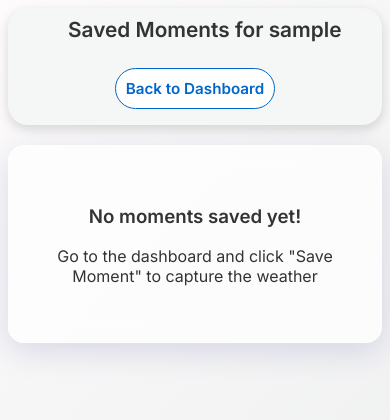
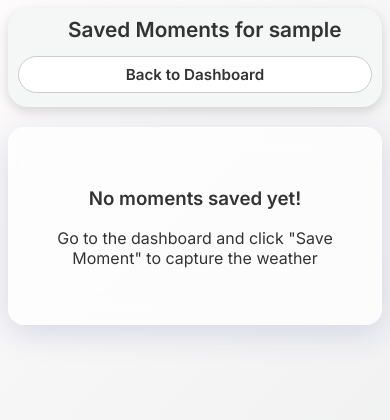
Before and after one commit to xorxe101/weather-station-project, a Flask app: page /my_moments in a window 390 px wide. Shown: the top 420 px of the page. Run offline with Flask 3, Linux system fonts and the light colour scheme; the visitor is signed in with stand-in values (Sample User, id 1); data that the repository does not hold is empty; some libraries are stand-ins or nearby versions.

Commit message:
Changed dahboard layout along with the my moments button

```diff
--- a/static/style.css
+++ b/static/style.css
@@ -69,7 +69,7 @@ h1 {
     justify-content: space-between !important;
     align-items: center !important;
 
-    gap: 20px; /* <--- Βάλε όσο θες (π.χ. 30px, 50px) */
+    gap: 10px; /* <--- Βάλε όσο θες (π.χ. 30px, 50px) */
 
     /* ΕΝΕΡΓΟΠΟΙΗΣΗ STICKY */
     position: -webkit-sticky; /* Για Safari */
@@ -163,13 +163,18 @@ h1 {
 /* =========================================== */
 @media screen and (max-width: 1024px) {
 
-    /* 1. ΒΑΣΙΚΟ CONTAINER HEADER (ΓΙΑ ΟΛΕΣ ΤΙΣ ΣΕΛΙΔΕΣ) */
+    /* 1. ΒΑΣΙΚΟ CONTAINER HEADER */
     .dashboard-header {
-        display: flex !important; /* Flex για απόλυτο έλεγχο */
-        flex-direction: column !important; /* Κάθετη στοίχιση */
-        align-items: center !important; /* Κεντράρισμα */
-        justify-content: center !important;
-        padding: 10px 10px !important;
+        display: flex !important;
+        flex-direction: column !important;
+        align-items: center !important;
+
+        /* ΑΛΛΑΓΗ 1: flex-start αντί για center.
+           Έτσι ο τίτλος μένει πάνω και το μενού ανοίγει προς τα κάτω χωρίς να τον σπρώχνει. */
+        justify-content: flex-start !important;
+
+        min-height: 60px !important;
+        padding: 10px !important;
         height: auto !important;
         border-radius: 20px !important;
         position: sticky;
@@ -185,37 +190,35 @@ h1 {
         border-radius: 0 0 25px 25px !important;
     }
 
-    /* 2. Η ΜΠΑΡΑ ΤΙΤΛΟΥ (Relative για να δουλέψει το Absolute) */
-    /* Ισχύει πλέον ΠΑΝΤΟΥ, αρκεί να υπάρχει το div "header-top-bar" */
+    /* 2. Η ΜΠΑΡΑ ΤΙΤΛΟΥ */
     .header-top-bar {
         position: relative !important;
         display: flex !important;
-        justify-content: center !important; /* Κεντράρισμα Τίτλου */
+        justify-content: center !important;
         align-items: center !important;
         width: 100%;
         min-height: 40px;
-    }
-
-    /* 3. Ο ΤΙΤΛΟΣ (ΠΑΝΤΑ ΚΕΝΤΡΟ ΜΕ PADDING) */
+        /* ΑΛΛΑΓΗ: Μικρό margin bottom αν χρειάζεται */
+        margin-bottom: 0 !important;
+    }
+
+    /* 3. Ο ΤΙΤΛΟΣ */
     .dashboard-header h1 {
         text-align: center !important;
         font-size: 1.3rem !important;
         margin: 0 !important;
         line-height: 1.2;
         width: 100%;
-
-        /* Padding για να μην καβαλάει το κουμπί δεξιά (αν υπάρχει) */
         padding: 0 50px !important;
         box-sizing: border-box;
     }
 
-    /* 4. ΤΟ ΚΟΥΜΠΙ HAMBURGER (ΚΑΡΦΩΜΕΝΟ ΔΕΞΙΑ) */
+    /* 4. ΤΟ ΚΟΥΜΠΙ HAMBURGER */
     #mobile-menu-toggle {
         position: absolute !important;
         right: 0 !important;
         top: 50% !important;
-        transform: translateY(-50%) !important; /* Κάθετο κεντράρισμα */
-
+        transform: translateY(-50%) !important;
         display: flex;
         flex-direction: column;
         justify-content: center;
@@ -240,7 +243,6 @@ h1 {
         transform-origin: center;
     }
 
-    /* Animation X */
     #mobile-menu-toggle.open span:nth-child(1) { transform: translateY(9px) rotate(45deg); }
     #mobile-menu-toggle.open span:nth-child(2) { opacity: 0; transform: scale(0); }
     #mobile-menu-toggle.open span:nth-child(3) { transform: translateY(-9px) rotate(-45deg); }
@@ -251,12 +253,9 @@ h1 {
     #header-content-wrapper {
         display: none;
         flex-direction: column;
-        gap: 15px;
-        padding-top: 15px;
         width: 100%;
         animation: slideDown 0.3s ease forwards;
         border-top: 1px solid rgba(0,0,0,0.05);
-        margin-top: 10px;
     }
     #header-content-wrapper.show { display: flex; }
     @keyframes slideDown { from { opacity: 0; transform: translateY(-10px); } to { opacity: 1; transform: translateY(0); } }
@@ -266,37 +265,51 @@ h1 {
         width: 100% !important;
         background-color: rgba(21, 32, 43, 0.05) !important;
         border: none !important;
-        padding: 15px 10px !important;
+
+        /* ΑΛΛΑΓΗ 3: Μείωση padding μέσα στο γκρι κουτί */
+        padding: 8px !important; /* Από 15px 10px */
+
         box-sizing: border-box !important;
         border-radius: 12px;
-    }
-
-    .welcome-text { margin-bottom: 12px; display: block; text-align: center; width: 100%; }
+        display: flex;
+    }
+
+    /* ΑΛΛΑΓΗ 4: Μείωση κενού κάτω από το Welcome */
+    .welcome-text {
+        margin-top: 2px;
+        padding-bottom: 2px;
+        display: block;
+        text-align: center;
+        width: 100%;
+    }
 
     /* Κουμπιά (Save Moment, Login κλπ) */
     .dashboard-header .control-btn {
         width: 100% !important;
-        margin: 5px 0 !important;
+
+        /* ΑΛΛΑΓΗ 5: Μείωση margins κουμπιών */
+        margin: 3px 0 !important; /* Από 5px */
+
         justify-content: center;
         height: auto !important;
-        min-height: 40px !important;
+        min-height: 35px !important; /* Λίγο πιο compact */
         white-space: normal !important;
         text-align: center !important;
-        padding: 10px !important;
+        padding: 8px !important;
         display: flex !important;
         box-sizing: border-box !important;
     }
 
-    /* Στυλ για τα απλά Link Buttons (Back to Dashboard) */
+    /* Link Buttons */
     .dashboard-header > a {
         width: 100% !important;
-        margin: 5px 0 !important;
+        margin: 3px 0 !important;
         justify-content: center;
         height: auto !important;
-        min-height: 40px !important;
+        min-height: 35px !important;
         white-space: normal !important;
         text-align: center !important;
-        padding: 10px !important;
+        padding: 8px !important;
         display: flex !important;
         box-sizing: border-box !important;
         background-color: #fff;
@@ -308,11 +321,11 @@ h1 {
     }
 
     .dashboard-header .control-btn img { width: 18px !important; height: 18px !important; margin-right: 8px !important; flex-shrink: 0; }
-    .profile-img { width: 60px !important; height: 60px !important; margin-bottom: 10px; align-self: center; }
-
-    .user-controls > a:first-child { display: flex; justify-content: center; width: 100% !important; margin-bottom: 5px; background: none !important; padding: 0 !important; min-height: auto !important; border: none !important;}
-
-    .status-info { text-align: center; font-size: 0.75rem; color: #666; padding-top: 10px; }
+    .profile-img { width: 50px !important; height: 50px !important; align-self: center; }
+
+    .user-controls > a:first-child { display: flex; justify-content: center; width: auto !important; background: none !important; padding: 0 !important; min-height: auto !important; border: none !important;}
+
+    .status-info { text-align: center; font-size: 0.75rem; color: #666; padding-top: 5px; }
 
     /* Κουμπιά εκτός Header */
     .controls .control-btn {
--- a/templates/my_moments.html
+++ b/templates/my_moments.html
@@ -78,9 +78,7 @@
 <body>
     <div class="dashboard-header">
         <h1>Saved Moments for {{ username }}</h1>
-        <div style="display: flex; gap: 10px;">
-            <a href="/" class="control-btn">Back to Dashboard</a>
-        </div>
+        <a href="/" class="control-btn">Back to Dashboard</a>
     </div>
 
     <div class="chart-grid" id="moments-grid">
```
